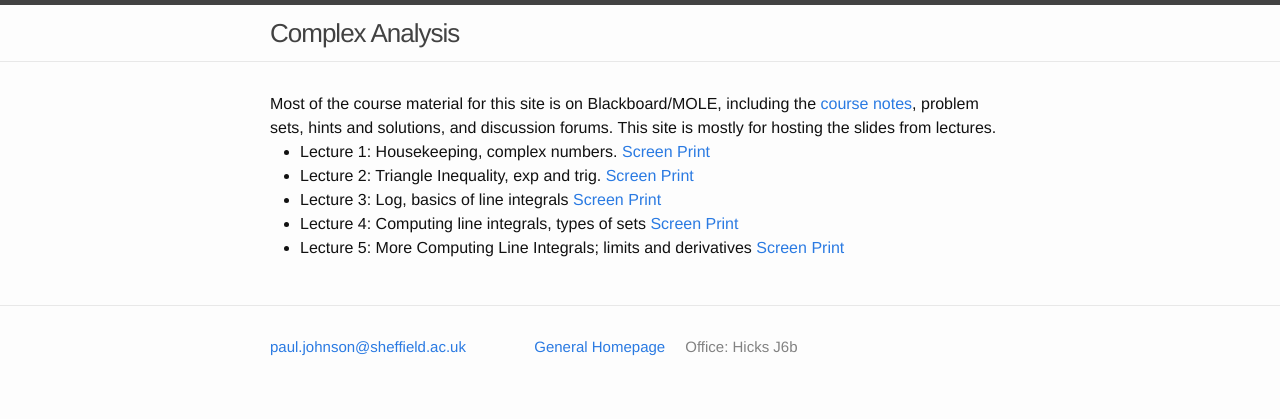
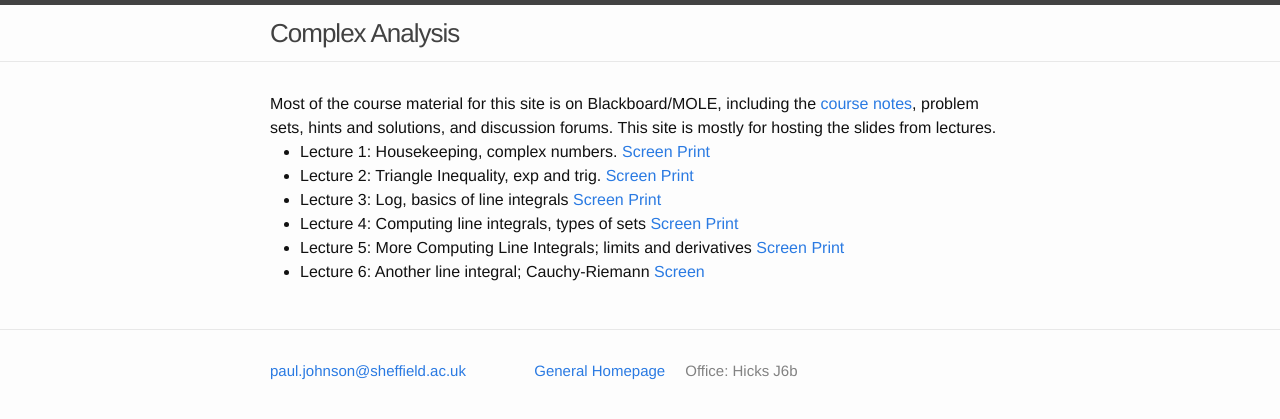
Before and after one commit to ptwiddle/MAS332-Complex-Analysis, a Jekyll site: the page built from index.html, in a window 1280 px wide. Shown: the top 419 px of the page. Built offline with Jekyll 4.4.1, drawn with Linux system fonts in a browser that asks for light colours.

Commit message:
Lecture 6

```diff
--- a/index.html
+++ b/index.html
@@ -12,7 +12,7 @@
     <li> Lecture 3: Log, basics of line integrals <a href="./Slides/Lecture3.pdf"> Screen</a> <a href="./Slides/Lecture3Print.pdf">Print</a></li>
     <li> Lecture 4: Computing line integrals, types of sets <a href="./Slides/Lecture4.pdf">Screen</a> <a href="./Slides/print_Lecture4NoFiller.pdf">Print</a></li>
    <li> Lecture 5: More Computing Line Integrals; limits and derivatives <a href="./Slides/Lecture5.pdf">Screen</a> <a href="./Slides/print_Lecture5.pdf">Print</a></li>
-
+       <li> Lecture 6: Another line integral; Cauchy-Riemann  <a href="./Slides/Lecture6.pdf">Screen</a> </li>
 
   </ul>
 
```
Also changed, not shown: 7 other files.
